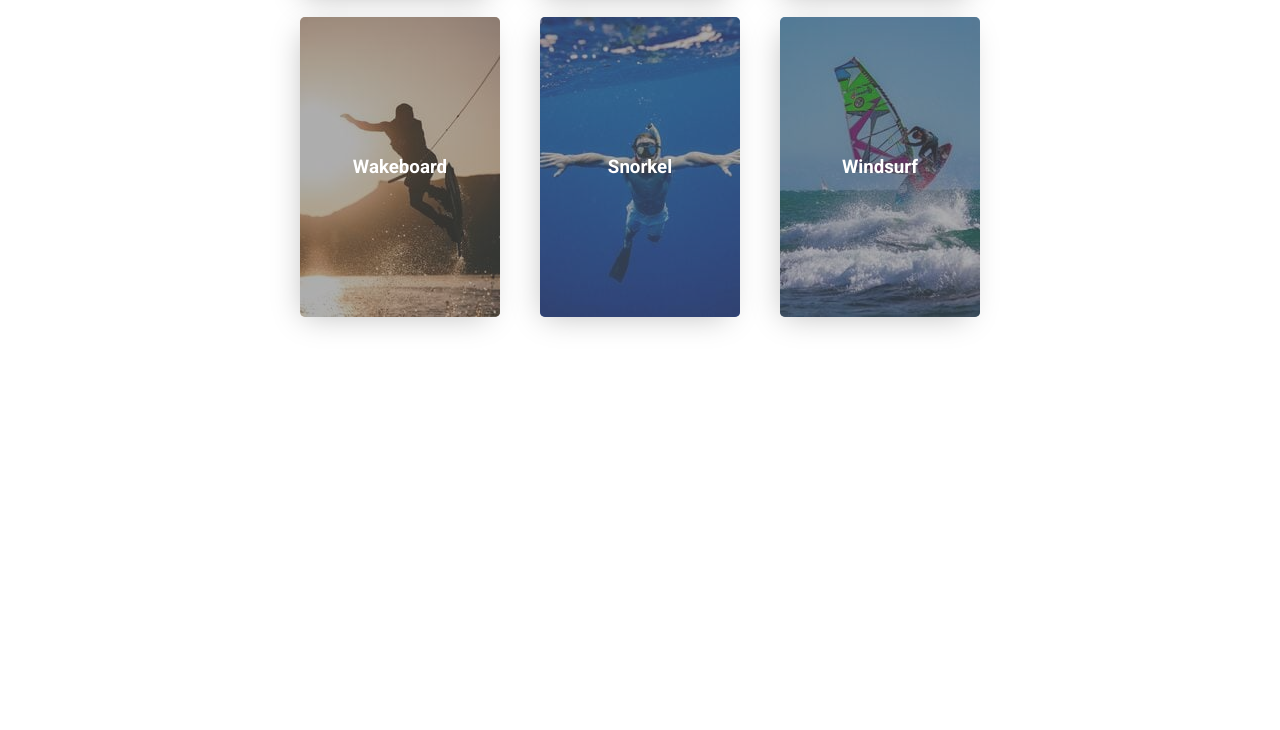
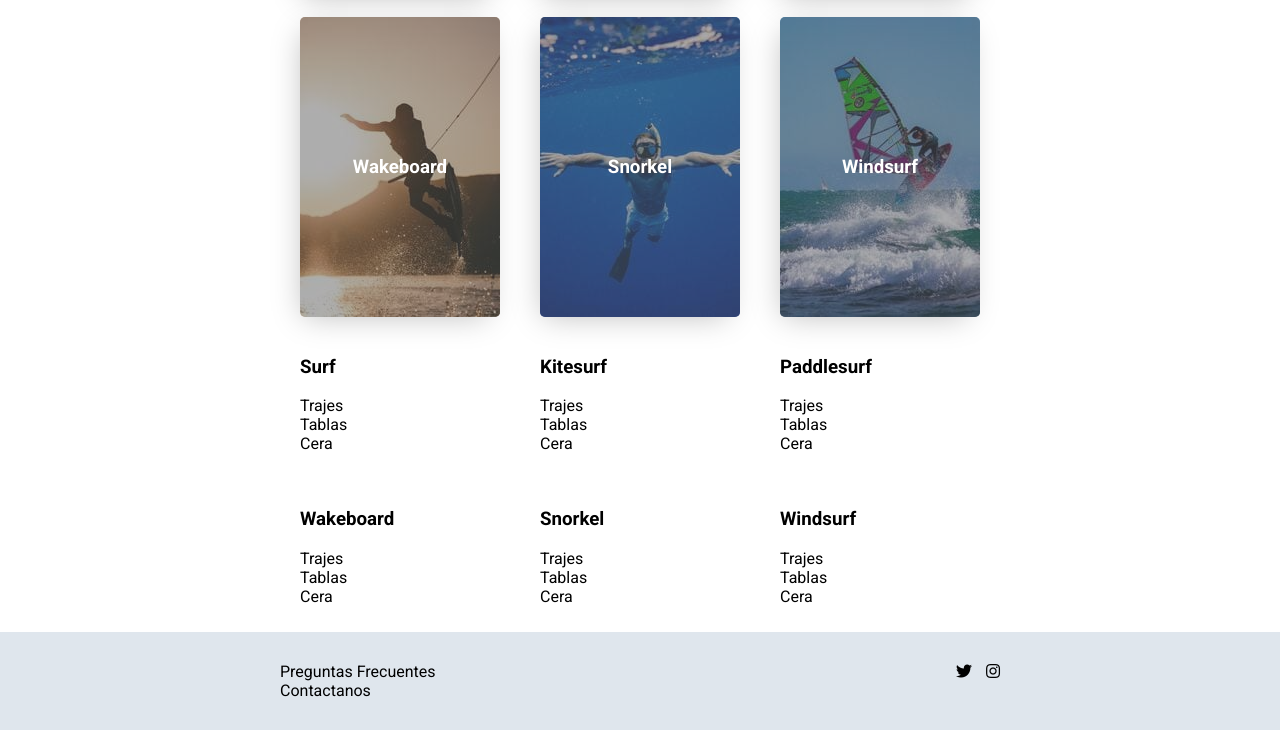
Before and after one commit to ferminrp/DH-LaBandagrupo2-Sprint2, a website: page views/home.html in a window 1280 px wide. Shown: the part 428-1158 px from the top of the page. Before the commit the page ends 800 px from the top, so only its background shows below. Drawn offline with Linux system fonts and the light colour scheme; files that its build step writes are made by us from their sources.

Commit message:
termino el mvp de la home con su header y footer

```diff
--- a/public/styles/home.css
+++ b/public/styles/home.css
@@ -83,3 +83,49 @@ a {
 .windsurf {
     background-image: url('/images/home/windsurf.jpg');
 }
+
+
+/* Indice de Categproas */
+
+.index {
+    display: flex;
+    flex-wrap: wrap;
+    justify-content: space-around;
+}
+
+.category-index {
+    width: 200px;
+    margin: 10px;
+}
+
+
+.category-index ul {
+    list-style-type:none;
+    padding-left: 0px;
+}
+
+/* Footer */
+
+footer {
+    background-color: var(--footer-gray);
+    padding: 30px;
+}
+
+.footer-container {
+    display: flex;
+    justify-content: space-between;
+    max-width: 720px;
+    margin-left: auto;
+    margin-right: auto;
+}
+
+.footer-left ul {
+    list-style-type:none;
+    padding-left: 0px;
+    padding: 0px;
+    margin: 0px;
+}
+
+.footer-right a {
+    margin-left: 10px;
+}
--- a/public/styles/main.css
+++ b/public/styles/main.css
@@ -1,10 +1,21 @@
 @import url('https://fonts.googleapis.com/css2?family=Roboto:ital,wght@0,300;0,400;0,500;0,700;1,300;1,400;1,500;1,700&display=swap');
 @import url('https://cdnjs.cloudflare.com/ajax/libs/font-awesome/5.11.2/css/all.min.css');
+
+:root {
+    --footer-gray: #DFE6ED;
+    --primary-blue: #007BFF;
+    --danger-red: #DC3545;
+  }
 
 body {
     margin: 0px;
     font-family: 'Roboto', sans-serif;
 }
+
+a, a:visited {
+    text-decoration: none;
+    color: black;
+   }
 
 /* Estilos del header */
 
@@ -80,6 +91,11 @@ header h3 {
     }
 }
 
+@media screen and (max-width: 450px){
+    .header-left {
+        display:none;
+    }
+}
 
 @media screen and (min-width: 601px){
     .fa-bars {
--- a/views/home.html
+++ b/views/home.html
@@ -74,7 +74,83 @@
                 </div>
             </a>
         </section>
+        <section class="index">
+            <div class="category-index">
+                <a href="">
+                    <h3>Surf</h3>
+                </a>
+                <ul>
+                    <li><a href="">Trajes</a></li>
+                    <li><a href="">Tablas</a></li>
+                    <li><a href="">Cera</a></li>
+                </ul>
+            </div>
+            <div class="category-index">
+                <a href="">
+                    <h3>Kitesurf</h3>
+                </a>
+                <ul>
+                    <li><a href="">Trajes</a></li>
+                    <li><a href="">Tablas</a></li>
+                    <li><a href="">Cera</a></li>
+                </ul>
+            </div>
+            <div class="category-index">
+                <a href="">
+                    <h3>Paddlesurf</h3>
+                </a>
+                <ul>
+                    <li><a href="">Trajes</a></li>
+                    <li><a href="">Tablas</a></li>
+                    <li><a href="">Cera</a></li>
+                </ul>
+            </div>
+            <div class="category-index">
+                <a href="">
+                    <h3>Wakeboard</h3>
+                </a>
+                <ul>
+                    <li><a href="">Trajes</a></li>
+                    <li><a href="">Tablas</a></li>
+                    <li><a href="">Cera</a></li>
+                </ul>
+            </div>
+            <div class="category-index">
+                <a href="">
+                    <h3>Snorkel</h3>
+                </a>
+                <ul>
+                    <li><a href="">Trajes</a></li>
+                    <li><a href="">Tablas</a></li>
+                    <li><a href="">Cera</a></li>
+                </ul>
+            </div>
+            <div class="category-index">
+                <a href="">
+                    <h3>Windsurf</h3>
+                </a>
+                <ul>
+                    <li><a href="">Trajes</a></li>
+                    <li><a href="">Tablas</a></li>
+                    <li><a href="">Cera</a></li>
+                </ul>
+        </section>
     </main>
+
+    <footer>
+        <div class="footer-container">
+        <div class="footer-left">
+            <ul>
+                <li><a href="">Preguntas Frecuentes</a></li>
+                <li><a href="">Contactanos</a></li>
+            </ul>
+        </div>
+        <div class="footer-right">
+            <a href=""><i class="fab fa-twitter"></i></a>
+            <a href=""><i class="fab fa-instagram"></i></a>
+        </div>
+    </div>
+    </footer>
 
 </body>
 
```
